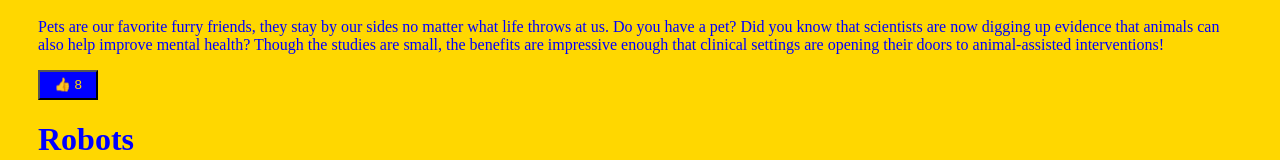
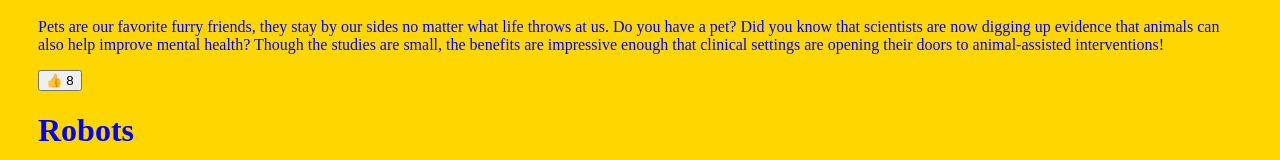
Before and after one commit to Jmulvez/Phase-2-Project-React, a React (Create React App) app: page /blogs in a window 1280 px wide. Shown: the part 442-602 px from the top of the page. Built offline with nearby package versions, Linux system fonts and the light colour scheme; data requests are answered from the project's data file.

Commit message:
finished blog layouts

```diff
--- a/package.json
+++ b/package.json
@@ -2,6 +2,7 @@
   "name": "phase-2-project-react",
   "version": "0.1.0",
   "private": true,
+  "homepage": "./",
   "dependencies": {
     "@polyblog/polyblog-js-client": "^0.0.16",
     "@testing-library/jest-dom": "^5.16.4",
--- a/src/components/Blog.js
+++ b/src/components/Blog.js
@@ -2,7 +2,6 @@ import React from "react";
 import BlogPost from './BlogPost'
 
 function Blog({ blogs }) {
-    console.log(blogs)
     const getAllPosts = blogs.map((blog) => {
         return <div>
                    <BlogPost title={blog.title}
--- a/src/components/BlogPost.js
+++ b/src/components/BlogPost.js
@@ -1,22 +1,19 @@
 import React from "react";
 
 function BlogPost({ title, image, text, likes }) {
+    function handleLikeButton() {
+
+    }
     const pictureStyle = {
         width:"450px",
         height:"250px"
-    };
-    const likeButtonStyle = {
-        width:"60px",
-        height:"30px",
-        backgroundColor:"blue",
-        color:"gold"
     };
     return (
         <div>
             <h1>{title}</h1>
             <img src={image} alt="Image Not Found" style={pictureStyle}/>
             <p>{text}</p>
-            <button style={likeButtonStyle}>
+            <button onClick={handleLikeButton}>
                 👍 {likes}
             </button>
         </div>
--- a/src/components/Home.js
+++ b/src/components/Home.js
@@ -19,7 +19,7 @@ function Home() {
                     </input>
                     <button>Login</button>
                 </form>
-                <img src="https://logos-world.net/wp-content/uploads/2021/08/Blogger-Logo-1999-2001.png" style={homeStyle}/>
+                <img src="https://logos-world.net/wp-content/uploads/2021/08/Blogger-Logo-1999-2001.png" alt="Oh no!" style={homeStyle}/>
             </div>
         </div>
     )
```
